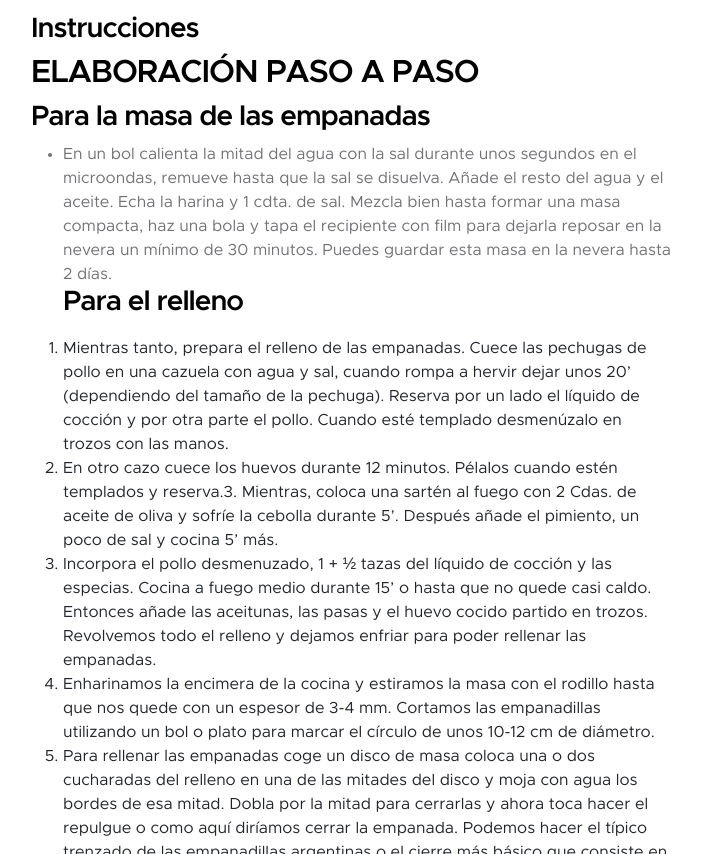
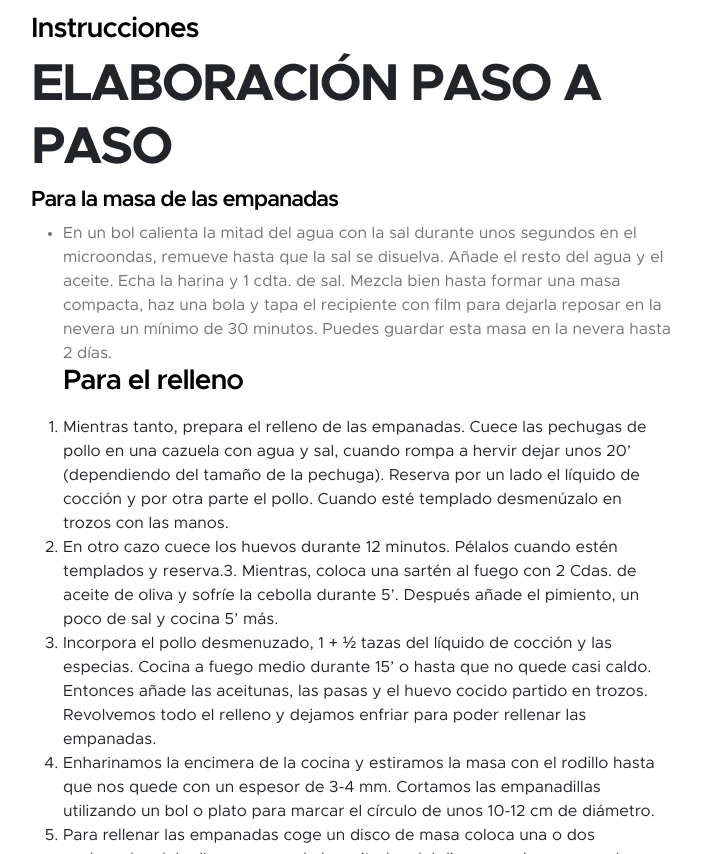
Before and after one commit to Nilxxx11/Ajete_Dayana, a plain HTML site: page dayana/recetas.html in a window 1280 px wide. Shown: the part 2073-2927 px from the top of the page, without its empty margins (51-752 px from the left). Drawn offline with Linux system fonts and the light colour scheme.

Commit message:
Update recetas.html

```diff
--- a/dayana/recetas.html
+++ b/dayana/recetas.html
@@ -178,11 +178,12 @@
                                            </ul>
                                            <div class="news-block-title mb-2">
                                         <h4><a class="news-block-title-link">Instrucciones</a></h4>
-                                            <h3>ELABORACIÓN PASO A PASO</h3>
-                                            <h4>Para la masa de las empanadas</h4>
+                                            <h1>ELABORACIÓN PASO A PASO</h1>
+                                            <h6>Para la masa de las empanadas</h6>
                                                <ul>
 <li>En un bol calienta la mitad del agua con la sal durante unos segundos en el microondas, remueve hasta que la sal se disuelva. Añade el resto del agua y el aceite. Echa la harina y 1 cdta. de sal. Mezcla bien hasta formar una masa compacta, haz una bola y tapa el recipiente con film para dejarla reposar en la nevera un mínimo de 30 minutos. Puedes guardar esta masa en la nevera hasta 2 días.</li>
-<h4>Para el relleno</h4>
+
+                                                   <h4>Para el relleno</h4>
                                                    </ul>
     <ol>
 <li> Mientras tanto, prepara el relleno de las empanadas. Cuece las pechugas de pollo en una cazuela con agua y sal, cuando rompa a hervir dejar unos 20’ (dependiendo del tamaño de la pechuga). Reserva por un lado el líquido de cocción y por otra parte el pollo. Cuando esté templado desmenúzalo en trozos con las manos.</li>
```
